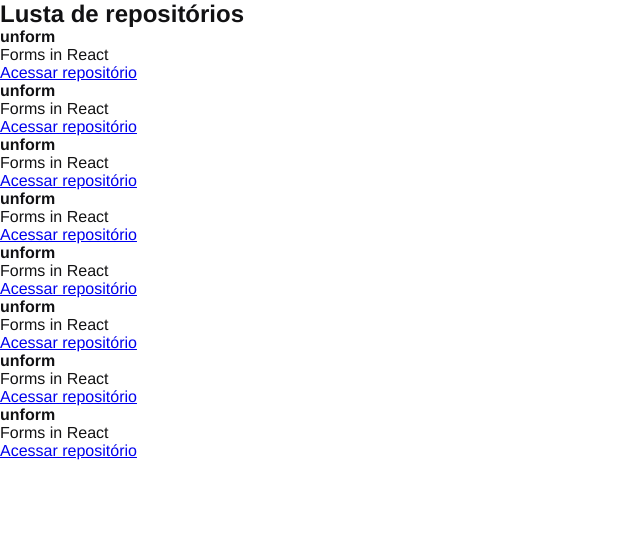
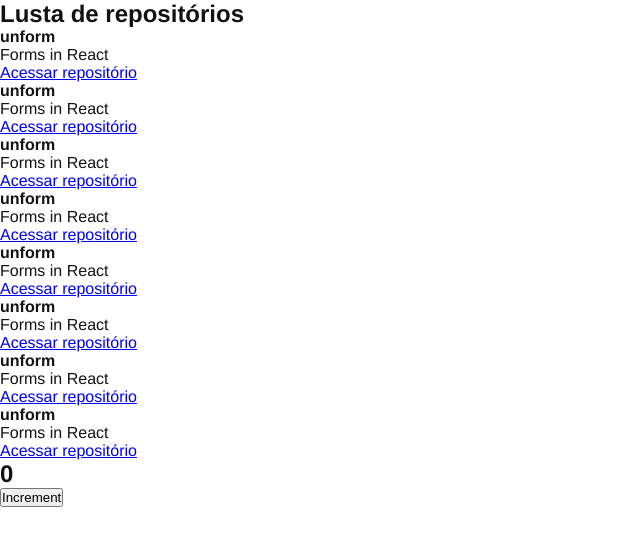
Before and after one commit to brunohmagro/github-explorer, a React app: page / in a window 1280 px wide. Shown: the top 546 px of the page, without its empty margins (0-640 px from the left). Built offline with nearby package versions, Linux system fonts and the light colour scheme.

Commit message:
chore: add fast refresh

```diff
--- a/package.json
+++ b/package.json
@@ -16,12 +16,14 @@
     "@babel/core": "^7.13.10",
     "@babel/preset-env": "^7.13.12",
     "@babel/preset-react": "^7.12.13",
+    "@pmmmwh/react-refresh-webpack-plugin": "^0.4.3",
     "babel-loader": "^8.2.2",
     "cross-env": "^7.0.3",
     "css-loader": "^5.2.0",
     "git-commit-msg-linter": "^3.1.0",
     "html-webpack-plugin": "^5.3.1",
     "node-sass": "^5.0.0",
+    "react-refresh": "^0.9.0",
     "sass-loader": "^11.0.1",
     "style-loader": "^2.0.0",
     "webpack": "^5.28.0",
--- a/src/App.jsx
+++ b/src/App.jsx
@@ -1,6 +1,12 @@
+import { Counter } from './components/Counter'
 import { RepositoryList } from './components/RepositoryList'
 import './styles/global.scss'
 
 export function App() {
-    return <RepositoryList />
+    return (
+        <>
+            <RepositoryList />
+            <Counter />
+        </>
+    )
 }
--- /dev/null
+++ b/src/components/Counter.jsx
@@ -0,0 +1,17 @@
+import { useState } from 'react'
+
+export function Counter() {
+
+    const [counter, setCounter] = useState(0)
+
+    function increment() {
+        setCounter(counter + 1)
+    }
+
+    return (
+        <div>
+            <h2>{counter}</h2>
+            <button type="button" onClick={increment}>Increment</button>
+        </div>
+    )
+}
--- a/webpack.config.js
+++ b/webpack.config.js
@@ -1,5 +1,6 @@
 const path = require("path");
 const HtmlWebpackPlugin = require("html-webpack-plugin");
+const ReactRefreshWebpackPlugin = require("@pmmmwh/react-refresh-webpack-plugin");
 
 const isDevelopment = process.env.NODE_ENV !== "production";
 
@@ -16,18 +17,27 @@
   },
   devServer: {
     contentBase: path.resolve(__dirname, "public", "index.html"),
+    hot: true,
   },
   plugins: [
+    isDevelopment && new ReactRefreshWebpackPlugin(),
     new HtmlWebpackPlugin({
       template: path.resolve(__dirname, "public", "index.html"),
     }),
-  ],
+  ].filter(Boolean),
   module: {
     rules: [
       {
         test: /\.jsx$/,
         exclude: /node_modules/,
-        use: "babel-loader",
+        use: {
+          loader: "babel-loader",
+          options: {
+            plugins: [
+              isDevelopment && require.resolve("react-refresh/babel"),
+            ].filter(Boolean),
+          },
+        },
       },
       {
         test: /\.scss$/,
```
Also changed, not shown: 1 other file (tests, documents, lock files or other folders).
